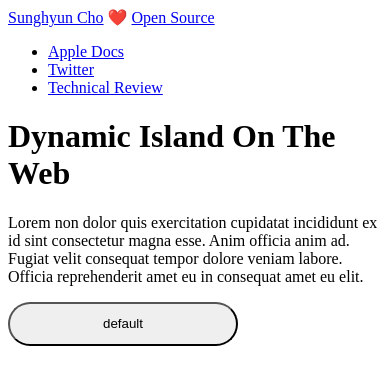
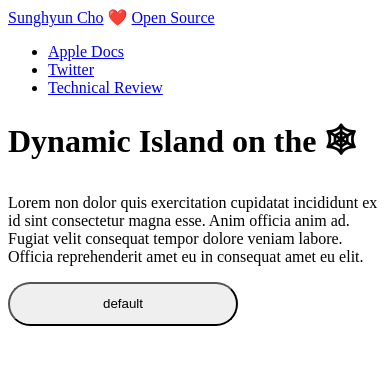
Before and after one commit to anaclumos/dynamic-island, a Next.js app: page / in a window 390 px wide. Shown: the top 384 px of the page. Built offline with nearby package versions, Linux system fonts and the light colour scheme.

Commit message:
remove padding for mobile device emulation

```diff
--- a/pages/_app.tsx
+++ b/pages/_app.tsx
@@ -10,7 +10,7 @@ const App = ({ Component, pageProps }: AppProps) => {
         {/* eslint-disable @next/next/no-img-element */}
         <img src='https://sa.cho.sh/noscript.gif' alt='' referrerPolicy='no-referrer-when-downgrade' />
       </noscript>
-      <div className='min-h-screen px-6 py-8 mx-auto bg-white shadow-xl dark:bg-slate-800 ring-1 ring-slate-900/5'>
+      <div className='min-h-screen py-8 mx-auto bg-white shadow-xl dark:bg-slate-800 ring-1 ring-slate-900/5'>
         <div className='max-w-screen-xl mx-auto'>
           <Component {...pageProps} />
         </div>
--- a/pages/index.tsx
+++ b/pages/index.tsx
@@ -4,17 +4,19 @@ import Header from '../components/Header'
 
 const index = () => (
   <>
+    <div className='px-4'>
       <Head>
         <title>DynamicIsland.js</title>
-      <meta name='description' content='Dynamic Island On The Web' />
+        <meta name='description' content='Dynamic Island on the web' />
         <link rel='icon' href='/favicon.ico' />
       </Head>
       <Header />
-    <h1 className='py-1 my-6 text-3xl font-bold text-slate-900 dark:text-white'>Dynamic Island On The Web</h1>
+      <h1 className='py-1 my-6 text-3xl font-bold text-slate-900 dark:text-white'>Dynamic Island on the 🕸</h1>
       <p className='py-1 text-base font-medium text-slate-900 dark:text-white'>
         Lorem non dolor quis exercitation cupidatat incididunt ex id sint consectetur magna esse. Anim officia anim ad.
         Fugiat velit consequat tempor dolore veniam labore. Officia reprehenderit amet eu in consequat amet eu elit.
       </p>
+    </div>
     <DynamicIsland />
   </>
 )
```
Lines whose indentation alone changed are shown as unchanged.
